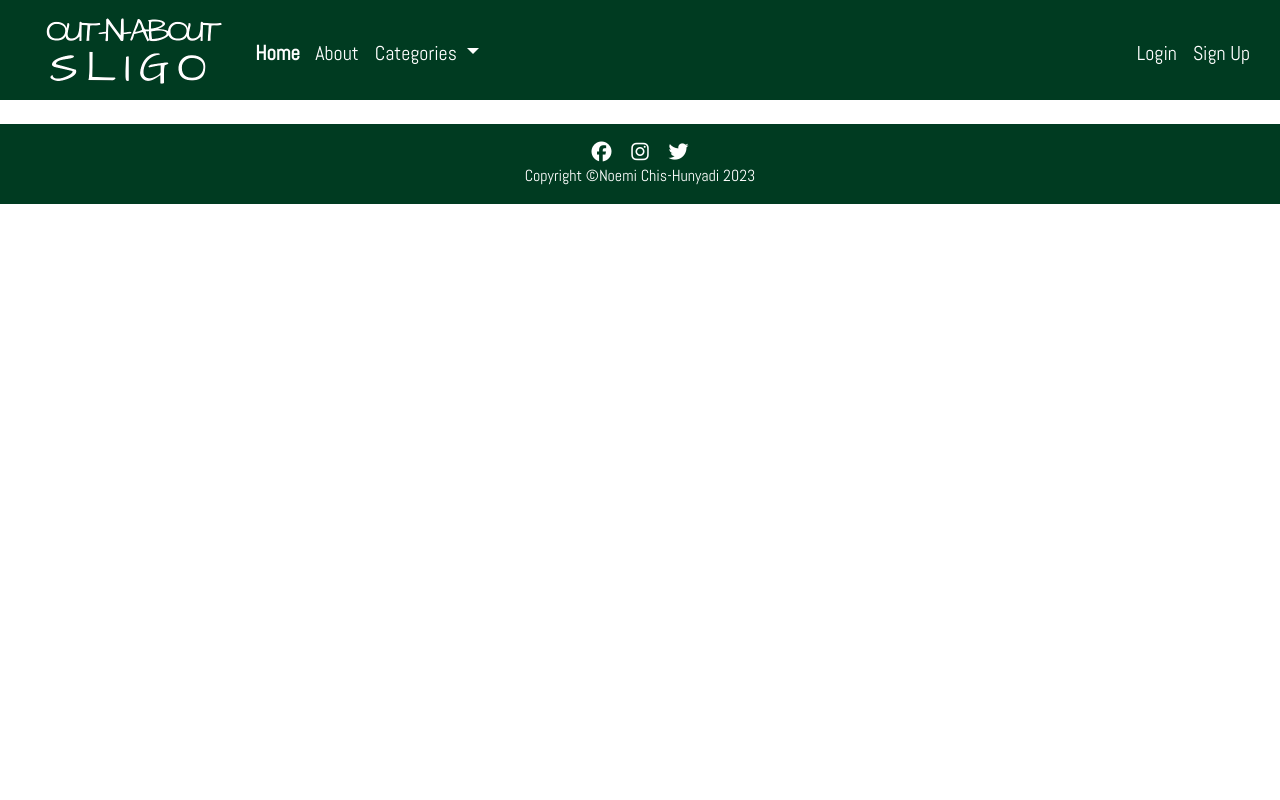
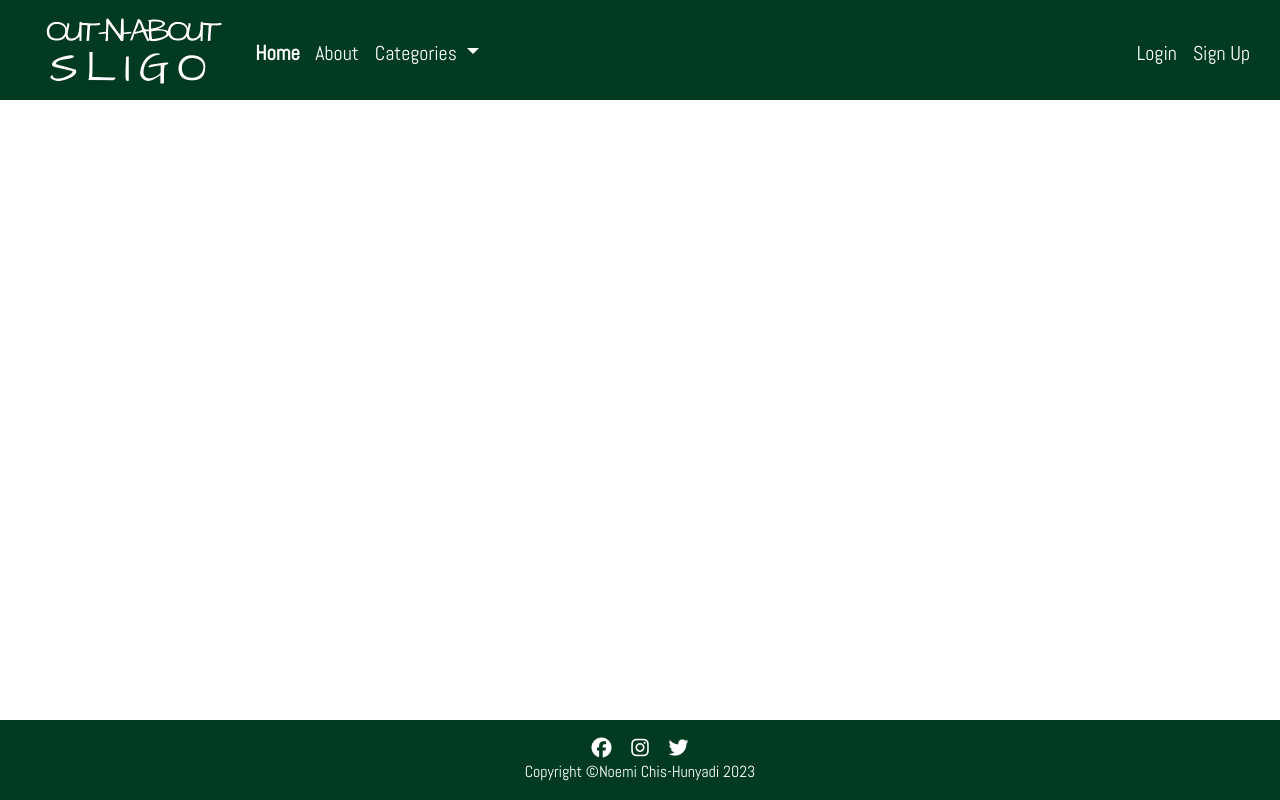
Before and after one commit to noemichis/out-n-about, a Django app: page / in a window 1280 px wide. Run offline with Django 3.2, Linux system fonts and the light colour scheme; data that the repository does not hold is empty; some libraries are stand-ins or nearby versions.

Commit message:
Add flex display for body

```diff
--- a/static/css/style.css
+++ b/static/css/style.css
@@ -10,15 +10,24 @@
     box-sizing: border-box;
 }
 
+html {
+    height: 100%;
+}
+
+body {
+    min-height: 100vh;
+    color: #003b21;
+    font-family: 'Abel', sans-serif;
+    scroll-behavior: smooth;
+    display: flex;
+    flex-direction: column;
+
+}
+
 h1,
 h2 {
     font-family: 'Architects Daughter', cursive;
     font-weight: bold;
-}
-
-body {
-    color: #003b21;
-    font-family: 'Abel', sans-serif;
 }
 
 a {
```
